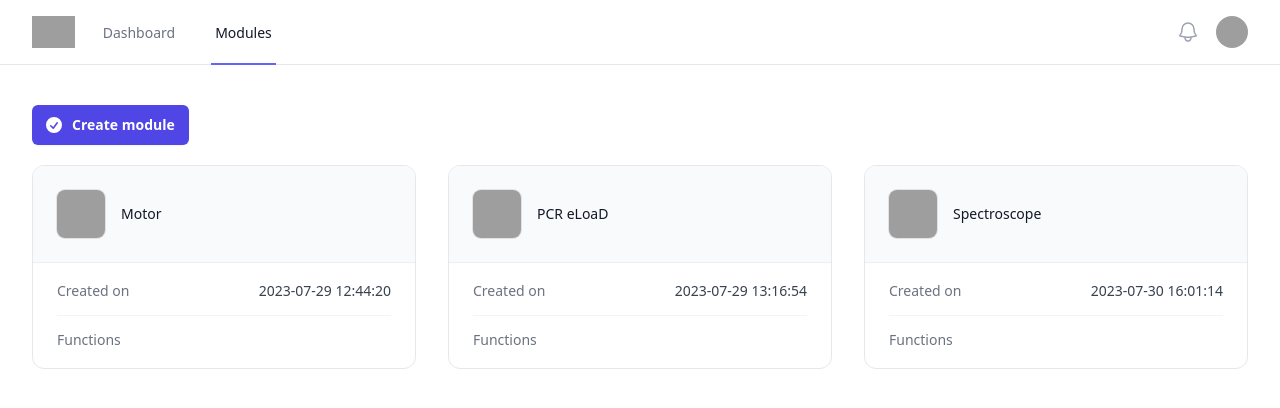
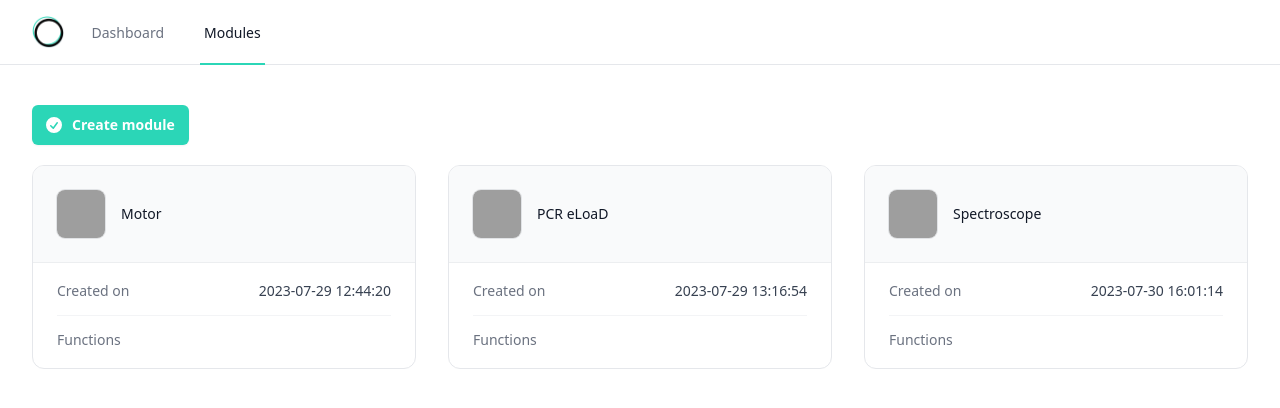
Before and after one commit to nicklas-rondot/reLoaD-control, a Flask app: page /modules in a window 1280 px wide. Shown: the top 408 px of the page. Run offline with Flask 3, Linux system fonts and the light colour scheme; style sheets or scripts are compiled from the project's sources; some libraries are stand-ins or nearby versions; grey boxes are pictures that could not be loaded.

Commit message:
add: adapt theme

```diff
--- a/static/css/custom_modules.css
+++ b/static/css/custom_modules.css
@@ -1,3 +1,7 @@
+.selected-page{
+    border-color: #2BD6B7;
+}
+
 .modules-grid{
     margin-top: 20px;
 }
@@ -27,3 +31,13 @@ form{
 .add-function{
     margin-top: 20px;
 }
+
+/*remove later on*/
+
+.bg-indigo-600{
+    background-color: #2BD6B7;
+}
+
+.bg-indigo-600:hover{
+        background-color: #2cc5a9;
+}
--- a/templates/modules.html
+++ b/templates/modules.html
@@ -15,31 +15,13 @@
             <div class="flex h-16 justify-between">
               <div class="flex">
                 <div class="flex flex-shrink-0 items-center">
-                  <img class="block h-8 w-auto lg:hidden" src="https://tailwindui.com/img/logos/mark.svg?color=indigo&shade=600" alt="Your Company">
-                  <img class="hidden h-8 w-auto lg:block" src="https://tailwindui.com/img/logos/mark.svg?color=indigo&shade=600" alt="Your Company">
+                  <img class="block h-8 w-auto lg:hidden" src="/static/media/diadisc-logo.png" alt="Logo">
+                  <img class="hidden h-8 w-auto lg:block" src="/static/media/diadisc-logo.png" alt="Logo">
                 </div>
                 <div class="hidden sm:-my-px sm:ml-6 sm:flex sm:space-x-8">
                   <!-- Current: "border-indigo-500 text-gray-900", Default: "border-transparent text-gray-500 hover:border-gray-300 hover:text-gray-700" -->
                   <a href="/" class="border-transparent text-gray-500 hover:border-gray-300 hover:text-gray-700 inline-flex items-center border-b-2 px-1 pt-1 text-sm font-medium" aria-current="page">Dashboard</a>
-                  <a href="#" class="border-indigo-500 text-gray-900 inline-flex items-center border-b-2 px-1 pt-1 text-sm font-medium" aria-current="page">Modules</a>
-                </div>
-              </div>
-              <div class="hidden sm:ml-6 sm:flex sm:items-center">
-                <button type="button" class="rounded-full bg-white p-1 text-gray-400 hover:text-gray-500 focus:outline-none focus:ring-2 focus:ring-indigo-500 focus:ring-offset-2">
-                  <span class="sr-only">View notifications</span>
-                  <svg class="h-6 w-6" fill="none" viewBox="0 0 24 24" stroke-width="1.5" stroke="currentColor" aria-hidden="true">
-                    <path stroke-linecap="round" stroke-linejoin="round" d="M14.857 17.082a23.848 23.848 0 005.454-1.31A8.967 8.967 0 0118 9.75v-.7V9A6 6 0 006 9v.75a8.967 8.967 0 01-2.312 6.022c1.733.64 3.56 1.085 5.455 1.31m5.714 0a24.255 24.255 0 01-5.714 0m5.714 0a3 3 0 11-5.714 0" />
-                  </svg>
-                </button>
-
-                <!-- Profile dropdown -->
-                <div class="relative ml-3">
-                  <div>
-                    <button type="button" class="flex max-w-xs items-center rounded-full bg-white text-sm focus:outline-none focus:ring-2 focus:ring-indigo-500 focus:ring-offset-2" id="user-menu-button" aria-expanded="false" aria-haspopup="true">
-                      <span class="sr-only">Open user menu</span>
-                      <img class="h-8 w-8 rounded-full" src="https://images.unsplash.com/photo-1472099645785-5658abf4ff4e?ixlib=rb-1.2.1&ixid=eyJhcHBfaWQiOjEyMDd9&auto=format&fit=facearea&facepad=2&w=256&h=256&q=80" alt="">
-                    </button>
-                  </div>
+                  <a href="#" class="selected-page border-indigo-500 text-gray-900 inline-flex items-center border-b-2 px-1 pt-1 text-sm font-medium" aria-current="page">Modules</a>
                 </div>
               </div>
               <div class="-mr-2 flex items-center sm:hidden">
```
Also changed, not shown: static/css/custom.css (+26 -3 lines), templates/index.html (+5 -22 lines), timeline_json_structure.json (added, +42 -0 lines), static/media/diadisc-logo.png (added), 2 other files.
